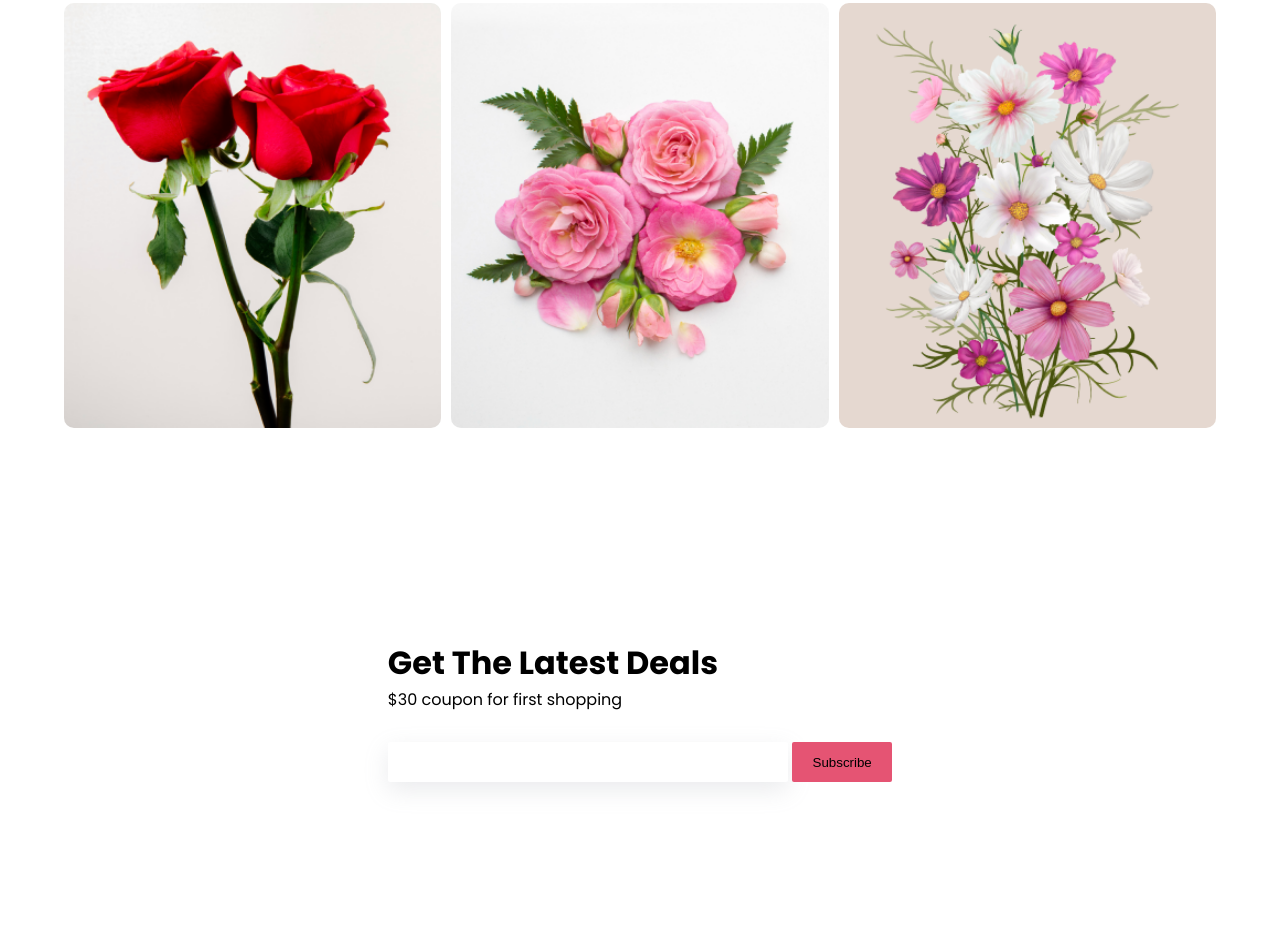
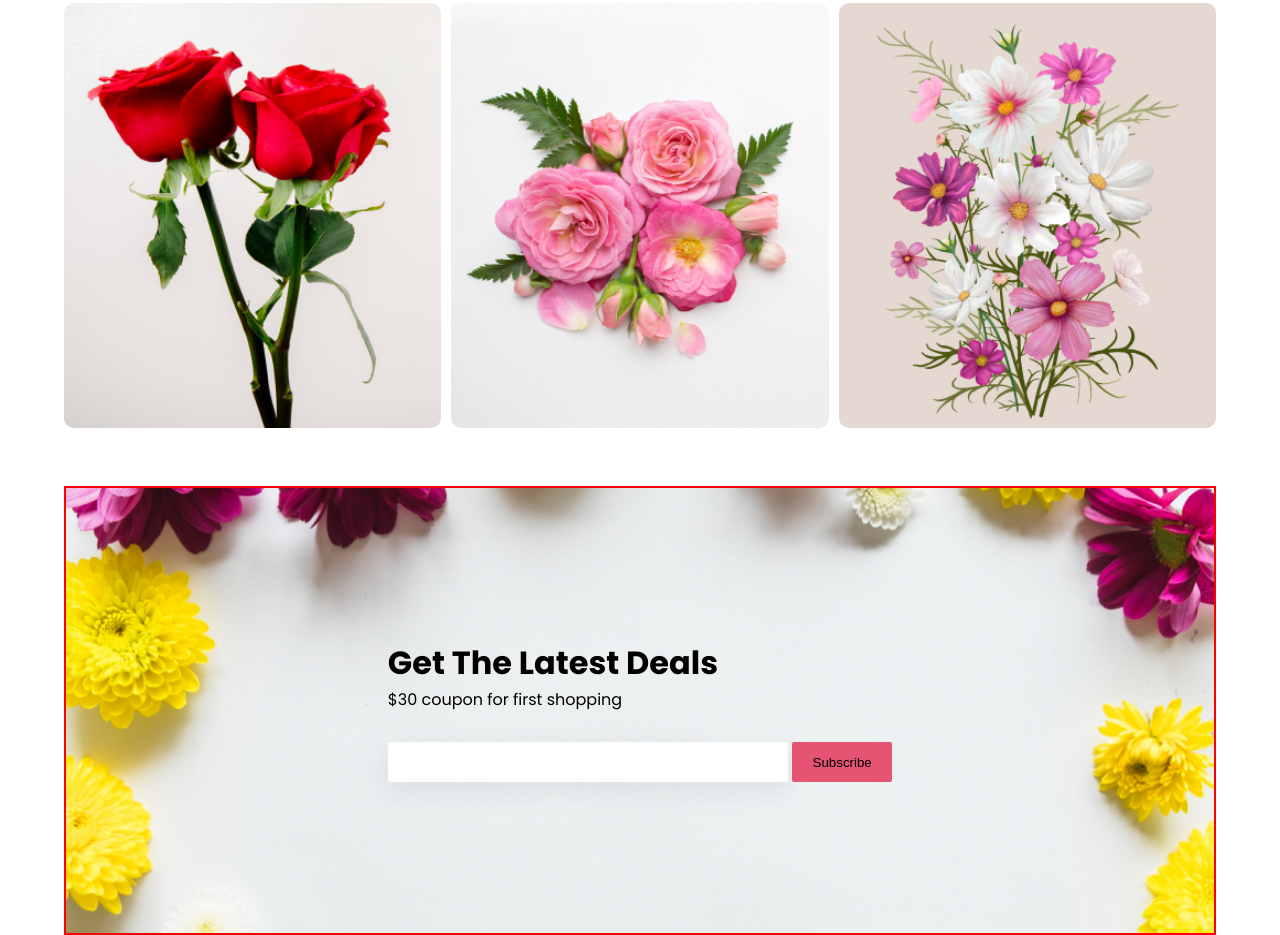
Before and after one commit to rokib97/flower-shop-conceptual-b10, a plain HTML site: page index.html in a window 1280 px wide. Shown: the part 2144-3079 px from the top of the page. Drawn offline with Linux system fonts and the light colour scheme.

Commit message:
links added

```diff
--- a/styles/style.css
+++ b/styles/style.css
@@ -129,11 +129,11 @@ body {
   width: 90%;
   height: 449px;
   margin: 0 auto;
-
-  background-image: url("./images/latest-deals-bg.png");
+  background-image: url("/images/latest-deals-bg.png");
   background-position: center;
   background-repeat: no-repeat;
   background-size: cover;
+  border: 2px solid red;
 }
 .super-deals-container {
   display: flex;
```
